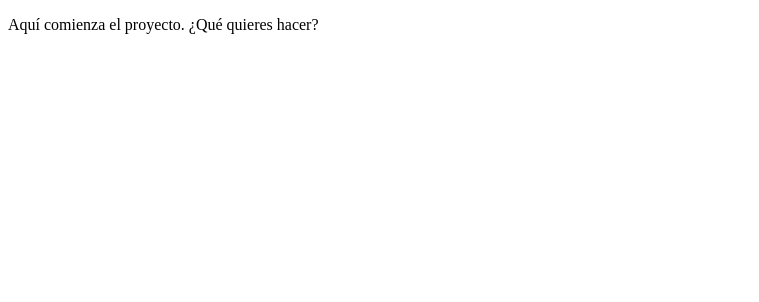
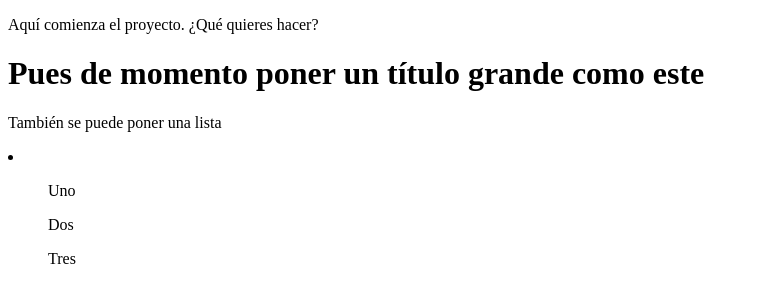
Before and after one commit to svaleromenacho/nose, a plain HTML site: page index.html in a window 1280 px wide. Shown: the whole page, without its empty margins (0-759 px from the left). Drawn offline with Linux system fonts and the light colour scheme.

Commit message:
nueva lista en index.html

```diff
--- a/index.html
+++ b/index.html
@@ -11,6 +11,14 @@
 
  <p>Aquí comienza el proyecto. ¿Qué quieres hacer?</p>
 
+ <h1>Pues de momento poner un título grande como este</h1>
+
+ <p>También se puede poner una lista</p>
+ <li>
+ <ul>Uno</ul>
+ <ul>Dos</ul>
+ <ul>Tres</ul>
+ </li>
 
 </body>
 </html>
```
